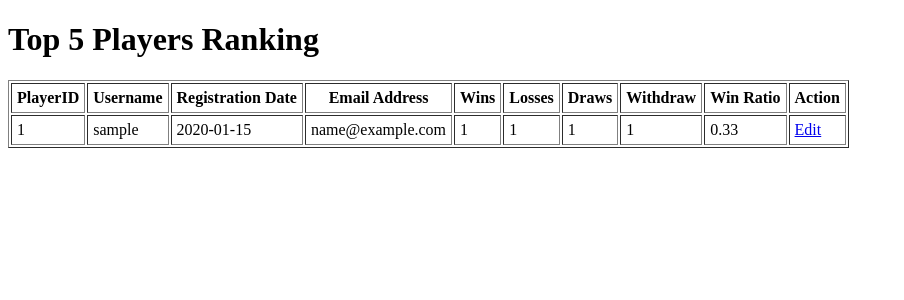
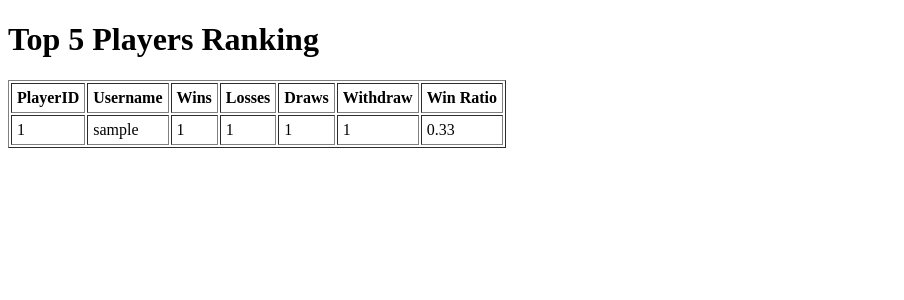
Before and after one commit to kl1900/CS5200P1, a PHP site: page /features/top5.php in a window 1280 px wide. Shown: the top 300 px of the page, without its empty margins (0-904 px from the left). Run offline with PHP 8.4, Linux system fonts and the light colour scheme; tables that the repository leaves empty hold one stand-in row (values such as "Sample post"); data that the repository does not hold is empty.

Commit message:
top 5 with necessary cols

```diff
--- a/app/features/top5.php
+++ b/app/features/top5.php
@@ -1,8 +1,8 @@
 <?php
 include "./db.php";
 
-// SQL query to calculate win ratio and fetch the top 5 players
-$sql = "SELECT PlayerID, Username, registration_date, email_address, Wins, Losses, Draws, Withdraw,
+// SQL query to calculate win ratio and fetch the top 5 players (dropping registration_date, email_address)
+$sql = "SELECT PlayerID, Username, Wins, Losses, Draws, Withdraw,
                (Wins / (Wins + Losses + Draws + 0.0)) AS win_ratio
         FROM Player
         ORDER BY win_ratio DESC
@@ -35,29 +35,21 @@ try {
             <tr>
                 <th>PlayerID</th>
                 <th>Username</th>
-                <th>Registration Date</th>
-                <th>Email Address</th>
                 <th>Wins</th>
                 <th>Losses</th>
                 <th>Draws</th>
                 <th>Withdraw</th>
                 <th>Win Ratio</th>
-                <th>Action</th>
             </tr>
             <?php while ($row = mysqli_fetch_assoc($result)): ?>
                 <tr>
                     <td><?php echo htmlspecialchars($row['PlayerID']); ?></td>
                     <td><?php echo htmlspecialchars($row['Username']); ?></td>
-                    <td><?php echo htmlspecialchars($row['registration_date']); ?></td>
-                    <td><?php echo htmlspecialchars($row['email_address']); ?></td>
                     <td><?php echo htmlspecialchars($row['Wins']); ?></td>
                     <td><?php echo htmlspecialchars($row['Losses']); ?></td>
                     <td><?php echo htmlspecialchars($row['Draws']); ?></td>
                     <td><?php echo htmlspecialchars($row['Withdraw']); ?></td>
                     <td><?php echo number_format($row['win_ratio'], 2); ?></td>
-                    <td>
-                        <a href="/features/edit_player.php?id=<?php echo urlencode($row['PlayerID']); ?>">Edit</a>
-                    </td>
                 </tr>
             <?php endwhile; ?>
         </table>
```
